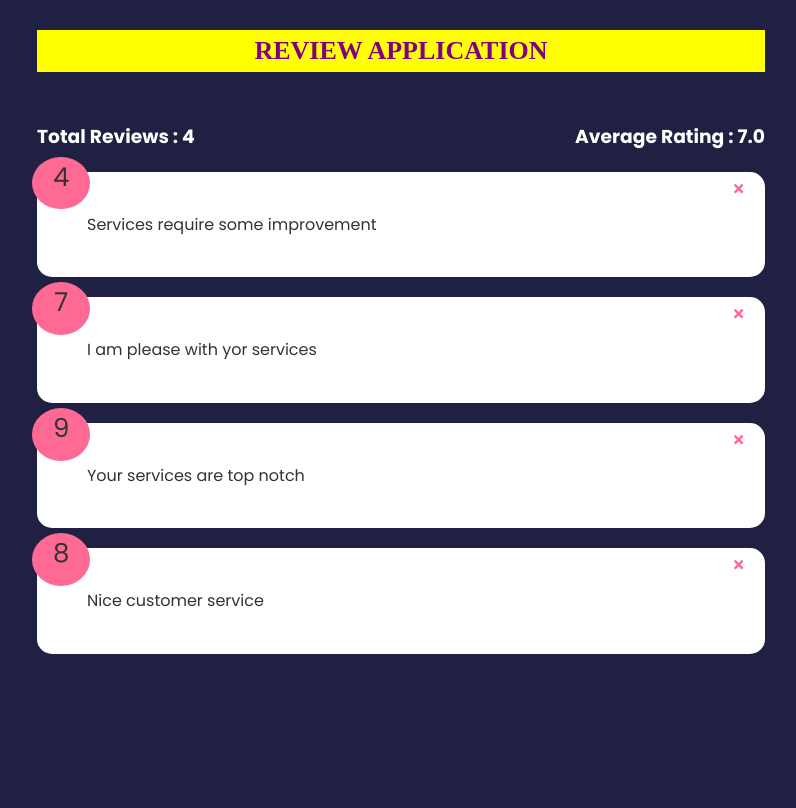
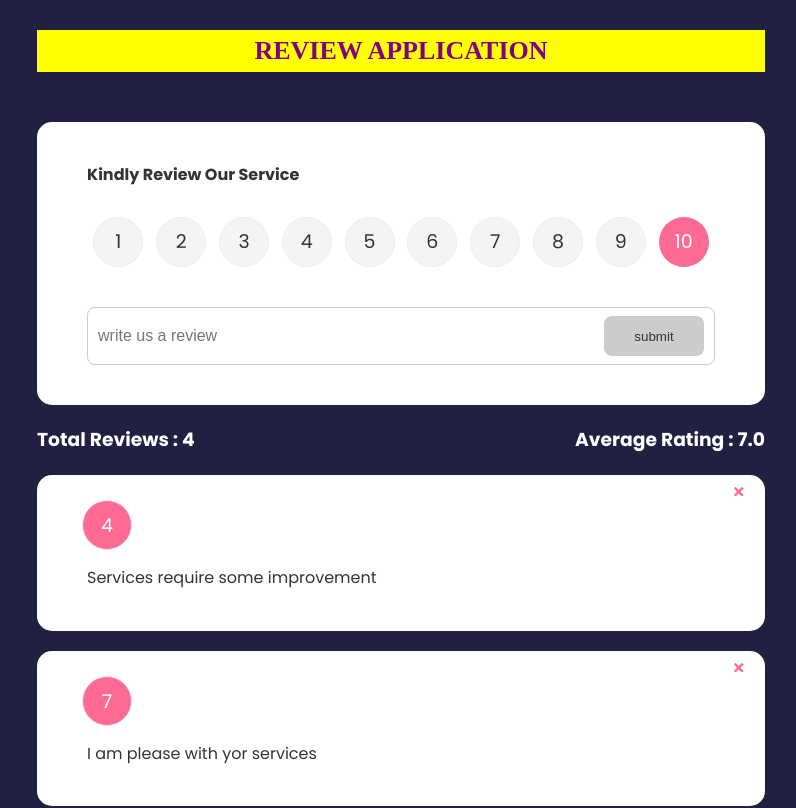
Before and after one commit to EllaGospel/review-app, a React (Create React App) app: page / in a window 1280 px wide. Shown: the top 808 px of the page, without its empty margins (239-1035 px from the left). Built offline with nearby package versions, Linux system fonts and the light colour scheme.

Commit message:
review app using props

```diff
--- a/package.json
+++ b/package.json
@@ -11,6 +11,7 @@
     "react-dom": "^18.2.0",
     "react-icons": "^4.7.1",
     "react-scripts": "5.0.1",
+    "uuid": "^9.0.0",
     "web-vitals": "^2.1.4"
   },
   "scripts": {
--- a/src/App.js
+++ b/src/App.js
@@ -1,4 +1,6 @@
+import {v4 as uuidv4 } from 'uuid';
 import Header from "./component/Header"
+import ReviewForm from "./component/ReviewForm"
 import ReviewStats from "./component/ReviewStats"
 import ReviewList from "./component/ReviewList"
 import './index.css'
@@ -7,6 +9,11 @@ import ReviewData from "./component/ReviewData"
 
 function App() {
   const [review, setReview] = useState(ReviewData)
+  const addReview = (newReview) =>{
+    newReview.id = uuidv4()
+    setReview([newReview, ...review])
+
+  }
   const deleteReview =(id) =>{
     if(window.confirm('Are you sure you want to delete this item?')){
       setReview(review.filter((item)=>item.id!==id))
@@ -16,6 +23,7 @@ function App() {
   return (
     <div className="container">
       <Header/>
+      <ReviewForm handleAdd={addReview}/>
       <ReviewStats review={review}/>
       <ReviewList review={review} revDelete={deleteReview}/>
 
--- /dev/null
+++ b/src/component/Button.jsx
@@ -0,0 +1,22 @@
+import PropTypes from 'prop-types'
+
+
+function Button({children, version, type, isDisabled}) {
+  return (
+    <button type={type} disabled={isDisabled} className={`btn btn-${version}`}>
+      {children}
+    </button>
+  )
+}
+Button.defaultProps ={
+  version: 'primary',
+  type:'button',
+  isDisabled: false
+}
+Button.propTypes ={
+  children:PropTypes.node.isRequired,
+  version:PropTypes.string,
+  type:PropTypes.string,
+  isDisabled:PropTypes.bool,
+}
+export default Button
--- /dev/null
+++ b/src/component/Giverating.jsx
@@ -0,0 +1,58 @@
+import { useState } from 'react'
+function Giverating({select}) {
+    const [selected, setSelected] = useState(10)
+    const handleRating =(e)=>{
+        setSelected(+e.currentTarget.value)
+        select(+e.currentTarget.value)
+
+    }
+  return (
+    <>
+      <ul className="rating">
+        <li>
+            <input type="radio" id='num1' name='rating'value='1' onChange={handleRating} checked={selected===1} />
+            <label htmlFor="num1">1</label>
+        </li>
+        <li>
+            <input type="radio" id='num2' name='rating'value='2' onChange={handleRating} checked={selected===2} />
+            <label htmlFor="num2">2</label>
+        </li>
+        <li>
+            <input type="radio" id='num3' name='rating'value='3' onChange={handleRating} checked={selected===3} />
+            <label htmlFor="num3">3</label>
+        </li>
+        <li>
+            <input type="radio" id='num4' name='rating'value='4' onChange={handleRating} checked={selected===4} />
+            <label htmlFor="num4">4</label>
+        </li>
+        <li>
+            <input type="radio" id='num5' name='rating'value='5' onChange={handleRating} checked={selected===5} />
+            <label htmlFor="num5">5</label>
+        </li>
+        <li>
+            <input type="radio" id='num6' name='rating'value='6' onChange={handleRating} checked={selected===6} />
+            <label htmlFor="num6">6</label>
+        </li>
+        <li>
+            <input type="radio" id='num7' name='rating'value='7' onChange={handleRating} checked={selected===7} />
+            <label htmlFor="num7">7</label>
+        </li>
+        <li>
+            <input type="radio" id='num8' name='rating'value='8' onChange={handleRating} checked={selected===8} />
+            <label htmlFor="num8">8</label>
+        </li>
+        <li>
+            <input type="radio" id='num9' name='rating'value='9' onChange={handleRating} checked={selected===9} />
+            <label htmlFor="num9">9</label>
+        </li>
+        <li>
+            <input type="radio" id='num10' name='rating'value='10' onChange={handleRating} checked={selected===10} />
+            <label htmlFor="num10">10</label>
+        </li>
+      </ul>
+    </>
+
+  )
+}
+
+export default Giverating
--- /dev/null
+++ b/src/component/ReviewForm.jsx
@@ -0,0 +1,53 @@
+import { useState } from "react"
+import Card from "./Card"
+import Button from "./Button"
+import Giverating from "./Giverating"
+function ReviewForm({handleAdd}) {
+    const [text, setText] = useState('')
+    const [btnDisabled, setbtnDisabled] = useState(true)
+    const [message, setmessage] = useState('')
+    const [rating, setRating] =useState(10)
+
+    const textchangeHandler = (e) =>{
+          if(text===''){
+            setbtnDisabled(true)
+            setmessage(null)
+          }else if(text !=='' && text.trim().length<=15){
+            setmessage('input text must be above 15 characters')
+          setbtnDisabled(true)
+          }else{
+            setmessage(null)
+            setbtnDisabled(false)
+          }
+          setText(e.target.value)
+    }
+
+    const formSubmit = (e) =>{
+       e.preventDefault()
+       if(text.trim().length >15){
+        const newReview ={
+          text,
+          rating
+        }
+         handleAdd(newReview)
+         setText('')
+      }
+    }
+  return (
+    <Card>
+        <form onSubmit={formSubmit}>
+            <h4>Kindly Review Our Service </h4>
+            <Giverating select={(rating) => setRating(rating)}/>
+            <div className="input-group">
+                <input onChange={textchangeHandler} type="text" placeholder="write us a review" value={text}/>
+                <Button type="submit" isDisabled={btnDisabled}>
+                    submit
+                </Button>
+            </div>
+            {message && <div className='message'>{message} </div>}
+        </form>
+    </Card>
+  )
+}
+
+export default ReviewForm
--- a/src/index.css
+++ b/src/index.css
@@ -42,6 +42,17 @@ body {
     margin: 20px 0;
     position: relative;
 }
+/* .card.reverse {
+   background-color: rgba(0, 0, 0, 0.4);
+   color: #fff;
+}
+.card h2 {
+   font-size: 22px;
+   font-weight: 600;
+   text-align: center;
+} */
+
+
 
 .reviewitem_test{
     font-family: poppin;
@@ -88,3 +99,98 @@ body {
         justify-content: space-between;
         align-items: center;
      }
+     .input-group{
+        display: flex;
+        flex-direction: row;
+        border:1px solid #ccc;
+        padding: 8px 10px;
+        border-radius: 8px;
+     }
+     input{
+        flex-grow: 2;
+        border: none;
+        font-size: 16px;
+     }
+     input:focus{
+        outline: none;
+     }
+     .input-grow input{
+        width: 80%;
+     }
+     .btn{
+        color: #fff;
+        border: 0;
+        border-radius: 8px;
+        width: 100px;
+        height: 40px;
+        cursor: pointer;
+     }
+     .btn-primary{
+        background-color: #202142;
+     }
+     .btn-secondary{
+        background: #FF6A95;
+     }
+     .btn:hover{
+        transform: scale(0.98);
+        opacity: 0.9;
+     }
+     .btn:disabled{
+        background-color: #cccccc;
+        color: #333;
+        cursor: auto;
+     }
+     .btn:disabled:hover{
+       transform: scale(1);
+       opacity: 1;
+     }
+     .message{
+      padding-top: 10px;
+      text-align: center;
+      color: rebeccapurple;
+     }
+     .rating{
+      display: flex;
+      align-items: center;
+      justify-content: space-around;
+      margin: 30px 0 40px;
+     }
+     li{
+      display: flex;
+     }
+     .rating li,
+     .num-display {
+       position: relative;
+       background: #f4f4f4;
+       width: 50px;
+       height: 50px;
+       padding: 10px;
+       text-align: center;
+       border-radius: 50%;
+       font-size: 19px;
+       border: 1px #eee solid;
+       transition: 0.3s;
+     }
+     .rating li label {
+      position: absolute;
+      top: 50%;
+      left: 50%;
+      width: 50px;
+      height: 50px;
+      padding: 10px;
+      border-radius: 50%;
+      transform: translate(-50%, -50%);
+      cursor: pointer;
+     }
+     .rating li:hover,
+     .num-display {
+       background: #ff6a95;
+       color: #fff;
+     }
+     [type='radio'] {
+      opacity: 0;
+     }
+     [type='radio']:checked ~ label {
+      background: #ff6a95;
+      color: #fff;
+     }
```
Also changed, not shown: 1 other file (tests, documents, lock files or other folders).
